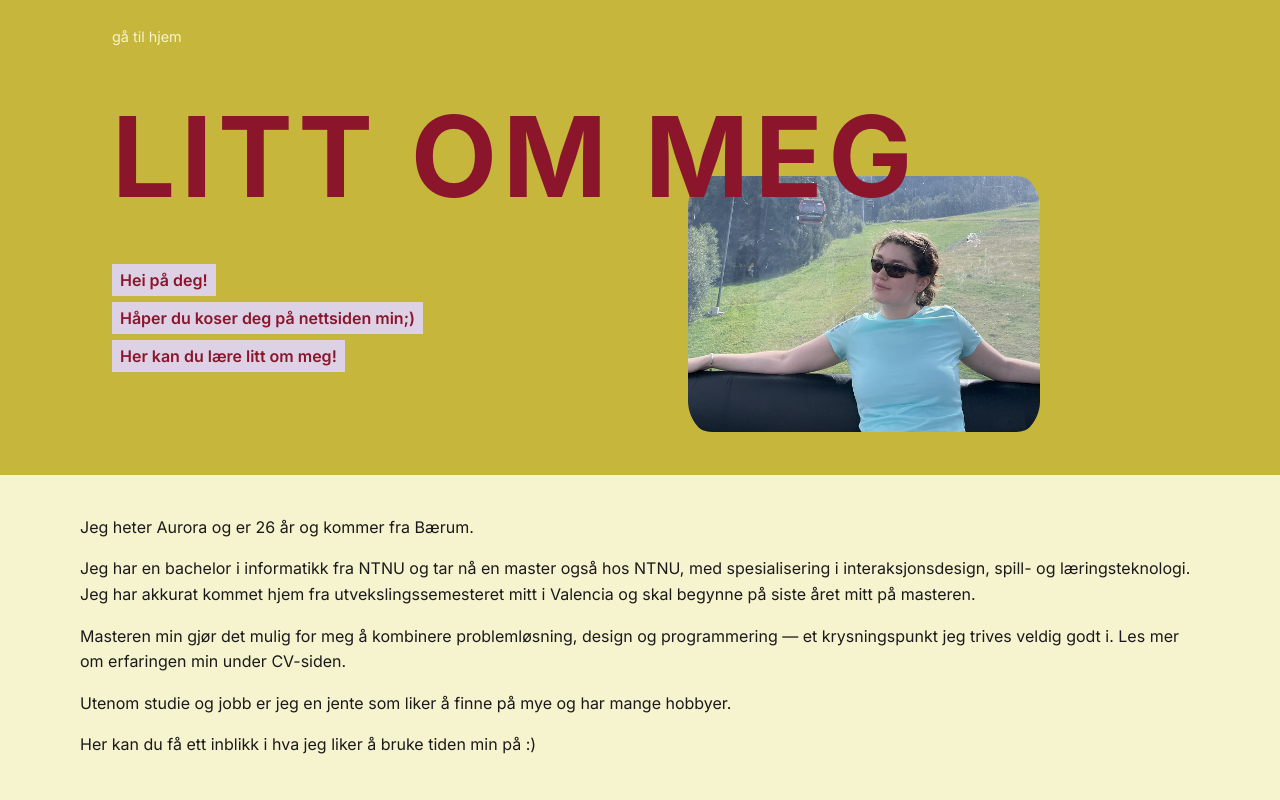
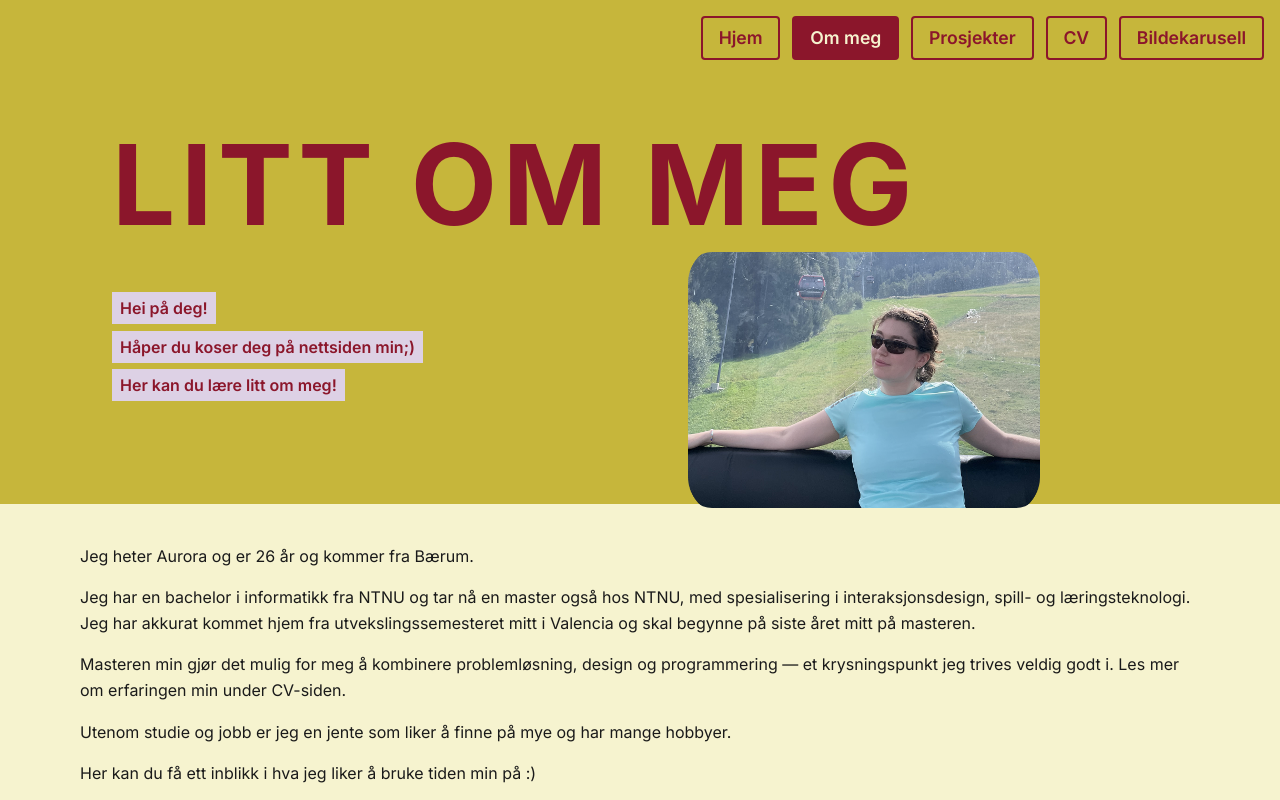
Before and after one commit to aurorakennedy/hjemmesnekk, a React (Vite) app: page /about in a window 1280 px wide. Shown: the top 800 px of the page. Built offline with nearby package versions, Linux system fonts and the light colour scheme; a web font is replaced by a local one.

Commit message:
Update navbar with new css

```diff
--- /dev/null
+++ b/src/components/Navbar.css
@@ -0,0 +1,35 @@
+.site-navbar {
+  padding: 1rem;
+}
+
+.site-navbar-menu {
+  display: flex;
+  flex-wrap: wrap;
+  justify-content: flex-end;
+  gap: 0.75rem;
+  margin: 0;
+  padding: 0;
+  list-style: none;
+  font-family: "Inter", sans-serif;
+  font-weight: 600;
+  font-size: clamp(0.8rem, 2vw, 1.1rem);
+}
+
+.site-navbar-menu button {
+  font: inherit;
+  color: var(--color-crimsonInk);
+  background: transparent;
+  border: 2px solid var(--color-crimsonInk);
+  border-radius: 4px;
+  padding: 0.4em 0.9em;
+  cursor: pointer;
+  transition:
+    background 0.15s ease,
+    color 0.15s ease;
+}
+
+.site-navbar-menu button:hover,
+.site-navbar-menu button.active {
+  background: var(--color-crimsonInk);
+  color: var(--color-cosmicLatte);
+}
--- a/src/components/Navbar.tsx
+++ b/src/components/Navbar.tsx
@@ -1,34 +1,32 @@
+import { useNavigate, useLocation } from "react-router-dom";
+import "./Navbar.css";
+
+const menu = [
+  { label: "Hjem", path: "/" },
+  { label: "Om meg", path: "/about" },
+  { label: "Prosjekter", path: "/kniting" },
+  { label: "CV", path: "/cv" },
+  { label: "Bildekarusell", path: "/photoAlbum" },
+];
+
 const Navbar = () => {
+  const navigate = useNavigate();
+  const { pathname } = useLocation();
+
   return (
-    <nav className="flex flex-col gap-8 font-quicksand text-center lg:flex-row sm:justify-between py-4 lg:px-10  lg:items-baseline w-full">
-      <div className="mb-2 sm:mb-0">
-        <a
-          href="/"
-          className=" font-rock font-extrabold text-pink-600 text-5xl no-underline hover:text-pink-700"
-        >
-          Aurora Kennedy{" "}
-        </a>
-      </div>
-      <div>
-        <a
-          href="/about"
-          className="text-lg no-underline text-grey-darkest hover:text-pink-600 ml-10"
-        >
-          About
-        </a>
-        <a
-          href="/Kniting"
-          className="text-lg no-underline text-grey-darkest hover:text-pink-600 ml-10"
-        >
-          Knitting{" "}
-        </a>
-        <a
-          href="/Friends"
-          className="text-lg no-underline text-grey-darkest hover:text-pink-600 ml-10"
-        >
-          Friends{" "}
-        </a>
-      </div>
+    <nav className="site-navbar">
+      <ul className="site-navbar-menu">
+        {menu.map((item) => (
+          <li key={item.label}>
+            <button
+              className={pathname === item.path ? "active" : ""}
+              onClick={() => navigate(item.path)}
+            >
+              {item.label}
+            </button>
+          </li>
+        ))}
+      </ul>
     </nav>
   );
 };
--- a/src/pages/About.tsx
+++ b/src/pages/About.tsx
@@ -1,14 +1,13 @@
 import "./About.css";
 import PhotoGroup from "../components/PhotoGroup";
 import Footer from "../components/Footer";
+import Navbar from "../components/Navbar";
 
 const About = () => {
   return (
     <div className="about">
+      <Navbar />
       <header className="about-header">
-        <a className="about-home-link" href="/">
-          gå til hjem
-        </a>
         <h1 className="about-title">LITT OM MEG</h1>
         <div className="about-intro">
           <p>Hei på deg!</p>
--- a/src/pages/Cv.tsx
+++ b/src/pages/Cv.tsx
@@ -1,5 +1,6 @@
 import "./Cv.css";
 import Footer from "../components/Footer";
+import Navbar from "../components/Navbar";
 
 type CvEntry = {
   title: string;
@@ -125,10 +126,8 @@ const CvSection = ({
 const Cv = () => {
   return (
     <div className="cv">
+      <Navbar />
       <header className="cv-header">
-        <a className="cv-home-link" href="/">
-          gå til hjem
-        </a>
         <h1 className="cv-title">CV</h1>
         <p className="cv-name">Aurora Kennedy, 15.06.2000</p>
         <p className="cv-intro">{intro}</p>
--- a/src/pages/LandingPage.css
+++ b/src/pages/LandingPage.css
@@ -49,52 +49,42 @@
 .menu {
   position: absolute;
   z-index: 20;
-  right: 35%;
-  top: 19%;
+  right: 3%;
+  top: 27%;
   margin: 0;
   padding: 0;
   list-style: none;
-  text-align: left;
   font-family: "Inter", sans-serif;
   font-weight: 600;
   font-size: clamp(0.8rem, 2vw, 1.4rem);
-  color: #0f1010;
-  transform: rotate(15deg);
-}
-
-.menu li:nth-child(1) {
-  padding-left: 0;
-}
-.menu li:nth-child(2) {
-  padding-left: 1.5em;
-}
-.menu li:nth-child(3) {
-  padding-left: 3em;
-}
-.menu li:nth-child(4) {
-  padding-left: 4.5em;
-}
-
-.menu li + li {
-  margin-top: 0.25rem;
+  color: var(--color-crimsonInk);
+  display: flex;
+  gap: 0.75rem;
 }
 
 .menu button {
   font: inherit;
   color: inherit;
-  background: none;
-  border: 0;
-  padding: 0;
+  background: transparent;
+  border: 2px solid var(--color-crimsonInk);
+  border-radius: 4px;
+  padding: 0.4em 0.9em;
   cursor: pointer;
-  transition: color 0.15s ease;
+  transition:
+    background 0.15s ease,
+    color 0.15s ease;
 }
 
 .menu button:hover {
-  color: #8a1c2b;
+  background: var(--color-crimsonInk);
+  color: var(--color-lightPurple);
 }
 
 .menu-disabled {
   color: #64748b;
+  border: 2px solid #64748b;
+  border-radius: 4px;
+  padding: 0.4em 0.9em;
 }
 
 .intro {
@@ -137,25 +127,19 @@
     left: 5%;
     right: 5%;
     top: 27%;
-    transform: none;
     display: grid;
     grid-template-columns: 1fr 1fr;
-    gap: 1rem 0.75rem;
+    gap: 0.75rem;
+    font-size: 1.1rem;
+  }
+
+  .menu button,
+  .menu-disabled {
+    display: block;
+    width: 100%;
+    box-sizing: border-box;
     text-align: center;
-    font-size: 1.3rem;
-  }
-  .menu li:nth-child(1),
-  .menu li:nth-child(2),
-  .menu li:nth-child(3),
-  .menu li:nth-child(4) {
-    padding-left: 0;
-  }
-  .menu li + li {
-    margin-top: 0;
-  }
-  .menu button,
-  .menu .menu-disabled {
-    padding: 0.3em 0;
+    padding: 0.6em 0.5em;
   }
 
   .grid-band {
```
